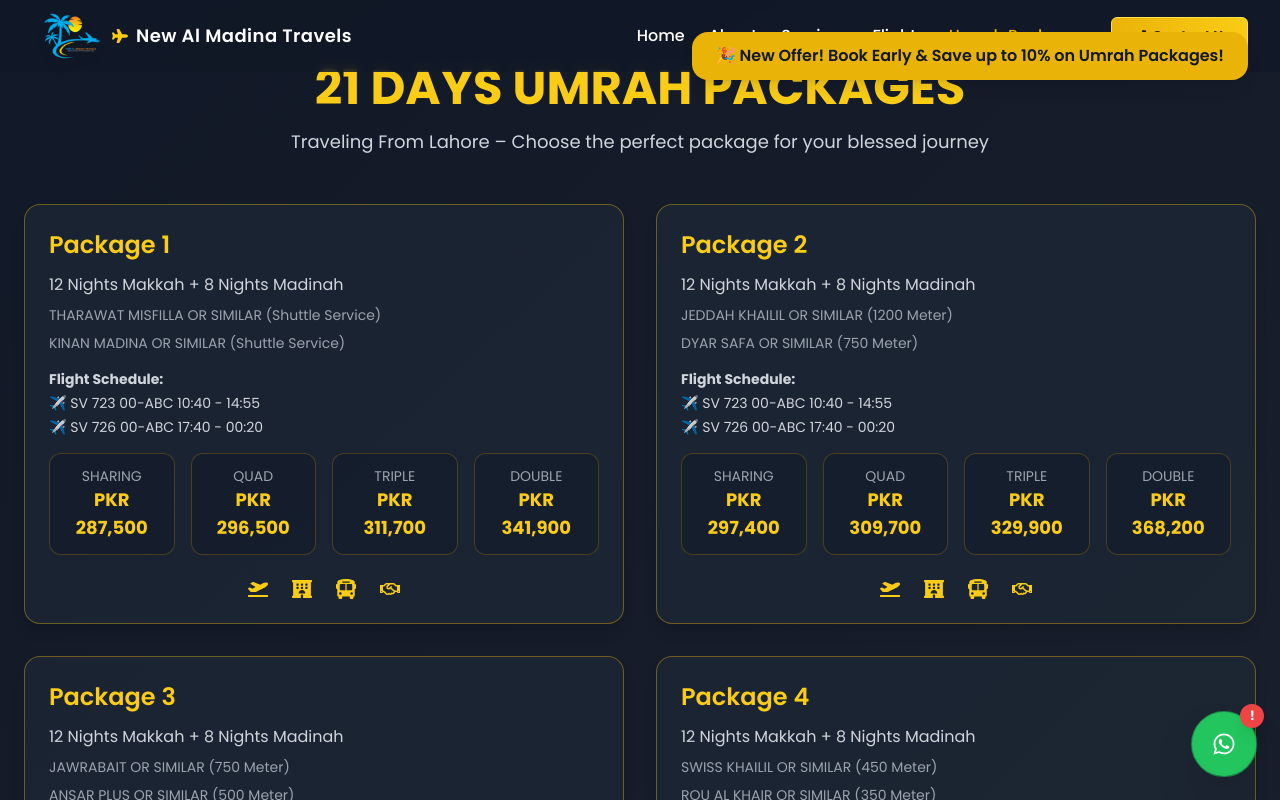
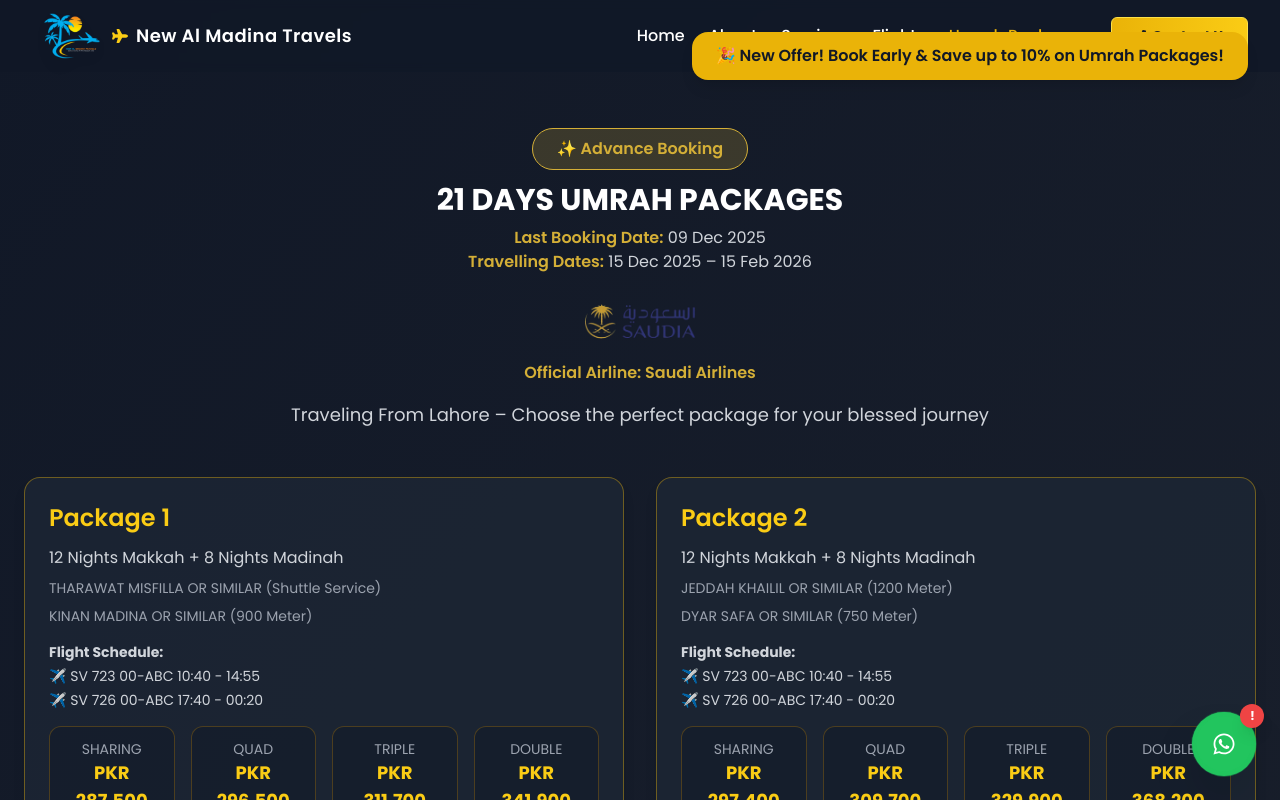
Before and after one commit to metaminds60-ctrl/new-al-madina-travel, a React (Vite) app: page /umrah-packages in a window 1280 px wide. Shown: the top 800 px of the page. Built offline with nearby package versions, Linux system fonts and the light colour scheme; the HTML template or start-up script is replaced by a standard one.

Commit message:
UI: improved spacing & white glow hover for Saudi Airlines logo on UmrahPackages page

```diff
--- a/src/pages/UmrahPackages.jsx
+++ b/src/pages/UmrahPackages.jsx
@@ -2,6 +2,9 @@
 import { Helmet } from "react-helmet";
 import { motion } from "framer-motion";
 import { FaPlaneDeparture, FaHotel, FaBusAlt, FaRegHandshake } from "react-icons/fa";
+
+// 👇 Image public folder me hai, so import ki zarurat nahi — direct path use hoga
+// import saudiLogo from "../assets/saudi-airlines-logo.png"; ❌ (Not needed)
 
 const UmrahPackages = () => {
   // Offer Popup State
@@ -17,7 +20,7 @@
     {
       id: 1,
       makkahHotel: "THARAWAT MISFILLA OR SIMILAR (Shuttle Service)",
-      madinahHotel: "KINAN MADINA OR SIMILAR (Shuttle Service)",
+      madinahHotel: "KINAN MADINA OR SIMILAR (900 Meter)",
       nights: "12 Nights Makkah + 8 Nights Madinah",
       flights: ["SV 723 00-ABC 10:40 - 14:55", "SV 726 00-ABC 17:40 - 00:20"],
       prices: {
@@ -69,7 +72,9 @@
   ];
 
   return (
-    <div className="bg-gradient-to-br from-gray-900 to-primary-dark text-white py-16">
+    <div className="bg-gradient-to-br from-gray-900 to-primary-dark text-white pt-32 pb-16">
+      {/* ↑ Added top padding (pt-32) between header and content */}
+
       <Helmet>
         <title>Umrah Packages | New Al Madina Travel</title>
         <meta
@@ -97,10 +102,35 @@
         animate={{ opacity: 1, y: 0 }}
         transition={{ duration: 0.8 }}
       >
-        <h1 className="text-4xl md:text-5xl font-bold text-yellow-400 mb-4">
+        {/* Advance Booking Button */}
+        <div className="mb-3">
+          <button className="bg-primary-gold/20 border border-primary-gold text-primary-gold px-6 py-2 rounded-full font-semibold hover:bg-primary-gold hover:text-black hover:shadow-[0_0_20px_#ffd700] transition-all duration-300">
+            ✨ Advance Booking
+          </button>
+        </div>
+
+        {/* Main Heading */}
+        <h2 className="text-3xl font-bold text-white mb-2">
           21 DAYS UMRAH PACKAGES
-        </h1>
-        <p className="text-gray-300 text-lg">
+        </h2>
+        <p className="text-gray-300 text-sm md:text-base mb-4">
+          <span className="font-semibold text-primary-gold">Last Booking Date:</span> 09 Dec 2025 <br />
+          <span className="font-semibold text-primary-gold">Travelling Dates:</span> 15 Dec 2025 – 15 Feb 2026
+        </p>
+
+        {/* Airline Logo */}
+        <div className="flex flex-col items-center justify-center mt-4">
+          <img
+            src="/images/umrahpackages/saudi-airlines-logo.png"
+            alt="Saudi Airlines Logo"
+            className="w-28 h-auto object-contain hover:drop-shadow-[0_0_10px_#ffd700] transition-all duration-300"
+          />
+          <p className="text-primary-gold mt-2 font-semibold">
+            Official Airline: Saudi Airlines
+          </p>
+        </div>
+
+        <p className="text-gray-300 text-lg mt-4">
           Traveling From Lahore – Choose the perfect package for your blessed journey
         </p>
       </motion.div>
```
Also changed, not shown: public/images/umrahpackages/saudi-airlines-logo.png (added), public/images/umrahpackages/saudi-airlines-logo1.jpg (added).
